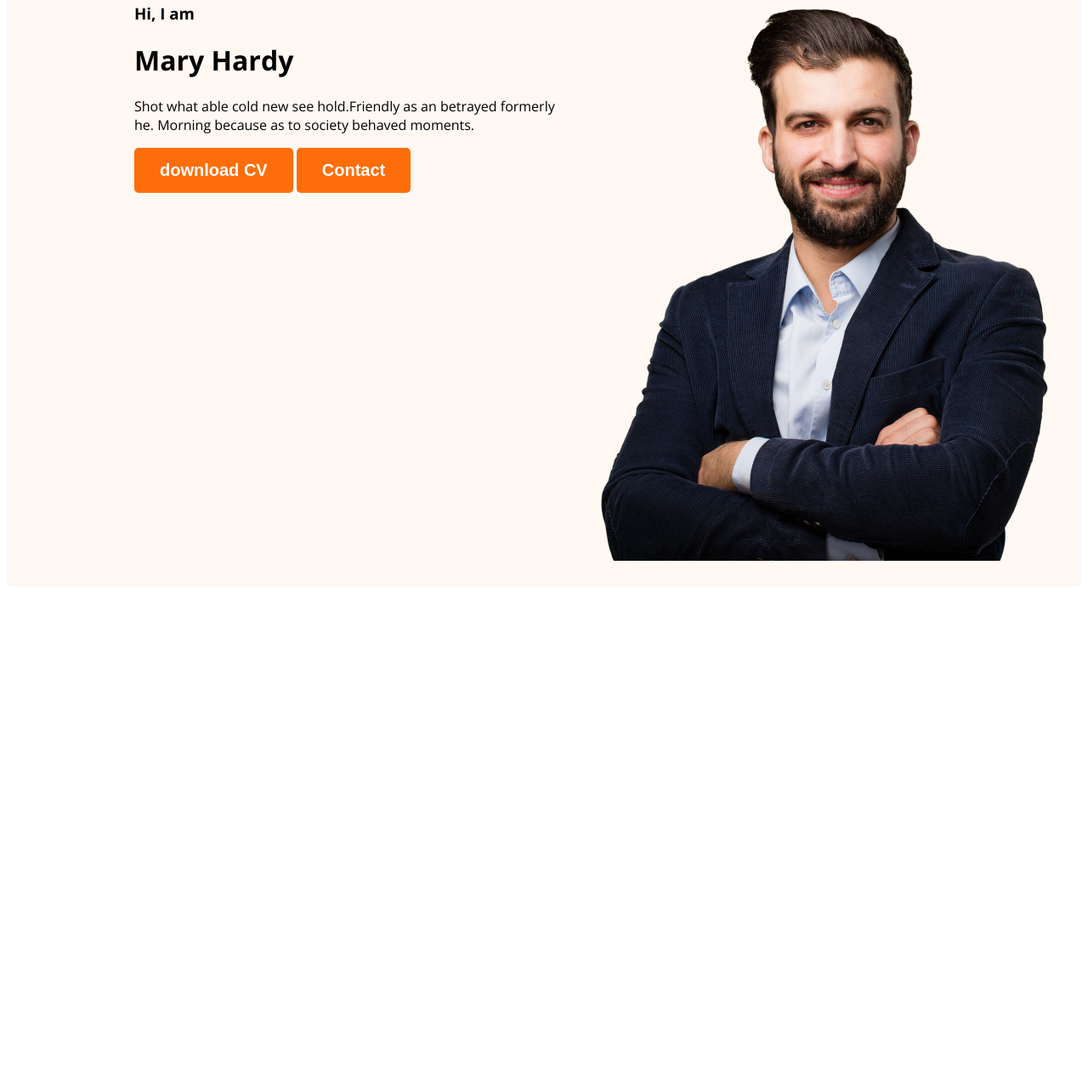
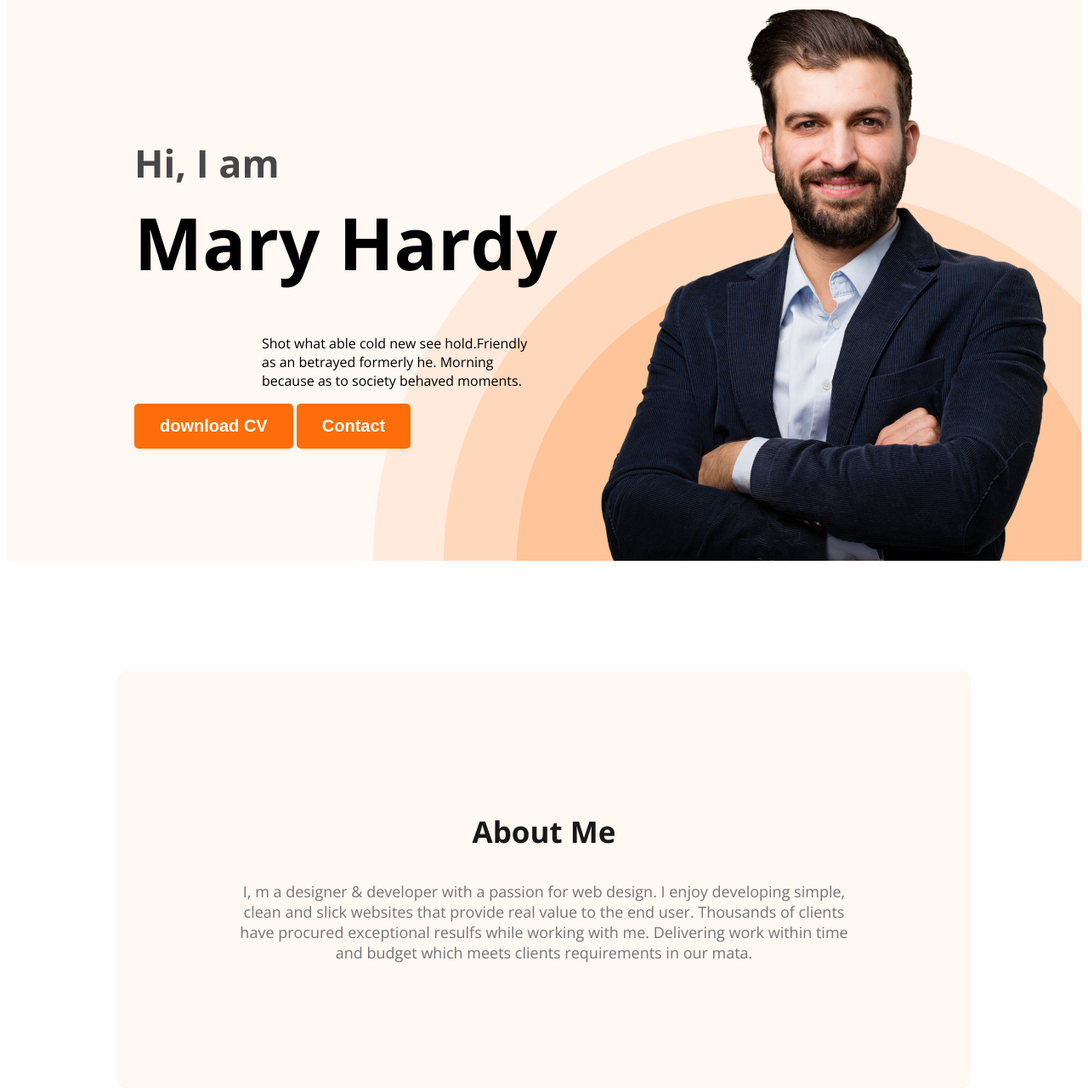
Before and after one commit to Zannat446/webdeveloper-protfolio, a plain HTML site: page index.html in a window 1280 px wide. Shown: the part 205-1489 px from the top of the page at 85% size. Before the commit the page ends 903 px from the top, so only its background shows below. Drawn offline with nearby package versions, Linux system fonts and the light colour scheme.

Commit message:
web site

```diff
--- a/index.html
+++ b/index.html
@@ -24,7 +24,7 @@
     <div class="banner-content">
         <h3 class="banner-y">Hi, I  am</h3>
         <h1 class="banner-z">Mary Hardy</h1>
-        <p>Shot what able cold new see hold.Friendly as an betrayed formerly he. Morning because as to society behaved moments.</p>
+        <p class="p banner">Shot what able cold new see hold.Friendly as an betrayed formerly he. Morning because as to society behaved moments.</p>
         <button class="butn">download CV</button>
         <button class="butn">Contact</button>
 
@@ -33,7 +33,10 @@
 </div>
     </header>
     <main>
-
+  <section class="about">
+    <h3 class="sectio-title">About Me</h3>
+      <p class="section-description">I, m a designer & developer with a passion for web design. I enjoy developing simple, clean and slick websites that provide real value to the end user. Thousands of clients have procured exceptional resulfs while working with me. Delivering work within time and budget which meets clients requirements in our mata.</p>
+  </section>
     </main>
     <footer>
 
--- a/styles/protfolio.css
+++ b/styles/protfolio.css
@@ -43,21 +43,54 @@ nav a{
 }
 .head{
     background-color: #fff8f3;
+    background-image: url('../images/header_bg.png');
+    background-repeat: no-repeat;
+    background-position: bottom right;
 }
 .banner{
-    padding: 30px 30px 30px 150px  ;
+    padding: 30px 30px 0px 150px  ;
     display: flex;
+    align-items: center;
+    justify-content: space-between;
 }
  .banner . 1st images{
     width:500px;
     align-items:center;
 }
 .banner-y{
+ font-size: 45px;
+ color: #474747;
+ margin-bottom: 0;
+}
+.banner-z{
+font-size: 85px;
+font-weight: 700;
+margin-top: 5px;
+margin-bottom: 20px;
+}
+.banner-content{
+max-width: 500px;
+}
+.p banner{
 
 }
-.banner-z{
+.about{
+    padding: 130px;
+    border-radius: 10px;
+    background: #fff8f3;
+    margin: 130px;
+}
+.sectio-title{
+    color: #181818;
+    text-align: center;
+    font-family:open sans;
+    font-size: 35px;
+    font-weight: 700;
 
 }
-.banner-content{
-
+.section-description{
+    color: #757575;
+    text-align: center;
+    font-family: open sans;
+    font-size: 18px;
 }
```
